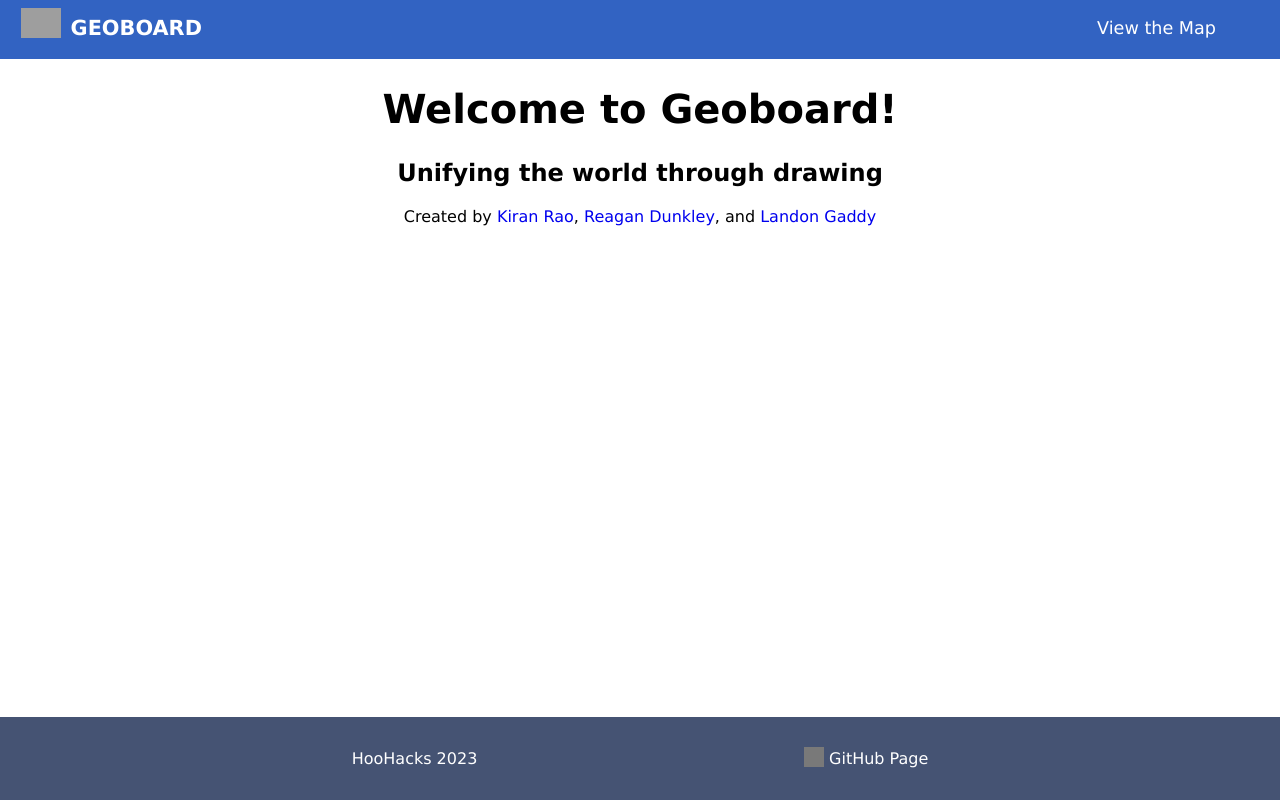
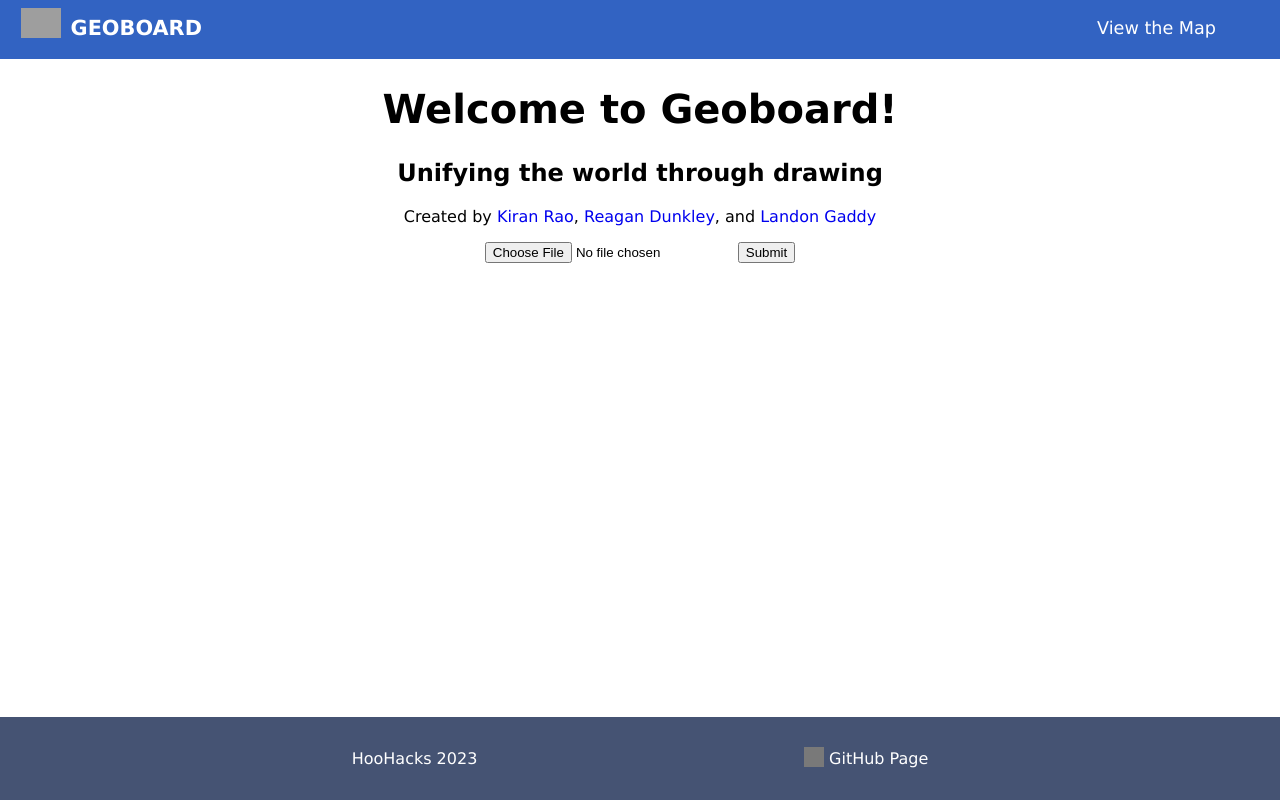
Before and after one commit to reaganld/hoohacks-project, an Angular app in the folder geoboard/ui/: page /landing in a window 1280 px wide. Built offline with nearby package versions, Linux system fonts and the light colour scheme; grey boxes are pictures that could not be loaded.

Commit message:
Added form

```diff
--- a/geoboard/ui/src/app/landing/landing.component.html
+++ b/geoboard/ui/src/app/landing/landing.component.html
@@ -2,4 +2,8 @@
     <h1>Welcome to Geoboard!</h1>
     <h2>Unifying the world through drawing</h2>
     <p>Created by <a href="https://github.com/krao2099">Kiran Rao</a>, <a href="https://github.com/reaganld">Reagan Dunkley</a>, and <a href="https://github.com/landog893">Landon Gaddy</a></p>
+    <form action="">
+        <input type="file" id="myFile" name="filename">
+        <input type="submit">
+    </form>
 </div>
```
